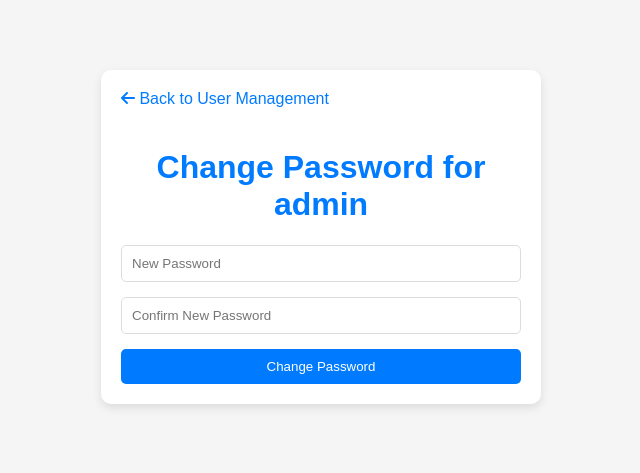
After one commit to senhan07/Blackbox-Targets-Manager, a Flask app: page /users/change-password/1 in a window 1280 px wide. The commit adds this page. Shown: the top 473 px of the page, without its empty margins (319-959 px from the left). Run offline with Flask 3, Linux system fonts and the light colour scheme; a user stored in the database is signed in; data comes from the database, SQL or seed files in the repository; both versions use the stored data as it was before the commit.

Commit message:
feat: Add user authentication and management
This commit introduces user authentication and management to the
Blackbox Targets Manager application.

Key features include:
- A new login page to secure the application.
- A user management page for creating and deleting users.
- A feature to change a user's password.
- Password hashing using `werkzeug.security` for improved security.
- All user data is stored in the existing `blackbox.db` database.
- A `.gitignore` file has been added to exclude unnecessary files from version control.

```diff
--- a/database.py
+++ b/database.py
@@ -90,6 +90,22 @@ class Database:
             cursor = conn.cursor()
             cursor.execute('SELECT * FROM users WHERE username = ?', (username,))
             return cursor.fetchone()
+
+    def get_user_by_id(self, user_id):
+        """Get a user by their ID"""
+        with sqlite3.connect(self.db_file) as conn:
+            conn.row_factory = sqlite3.Row
+            cursor = conn.cursor()
+            cursor.execute('SELECT * FROM users WHERE id = ?', (user_id,))
+            return cursor.fetchone()
+
+    def update_user_password(self, user_id, new_password):
+        """Update a user's password"""
+        with sqlite3.connect(self.db_file) as conn:
+            cursor = conn.cursor()
+            cursor.execute('UPDATE users SET password = ? WHERE id = ?', (new_password, user_id))
+            conn.commit()
+            return cursor.rowcount > 0
 
     def add_target(self, target_data):
         """Add target to temporary storage"""
--- a/main.py
+++ b/main.py
@@ -31,6 +31,7 @@ def login():
 
         if user and check_password_hash(user['password'], password):
             session['user_id'] = user['id']
+            session['username'] = user['username']
             return redirect(url_for('index'))
         else:
             flash('Invalid username or password')
@@ -39,28 +40,27 @@ def login():
 
 @app.route('/logout')
 def logout():
-    session.pop('user_id', None)
+    session.clear()
     return redirect(url_for('login'))
 
 @app.route('/')
 def index():
     if 'user_id' not in session:
         return redirect(url_for('login'))
-    return render_template('index.html')
+    return render_template('index.html', username=session.get('username'))
 
 
 @app.route('/targets', methods=['GET'])
 def get_targets():
     if 'user_id' not in session:
         return jsonify({'error': 'Unauthorized'}), 401
-    # Get fresh from database if no temp changes exist
     has_temp_changes = len(db.temp_changes['added']) > 0 or \
                       len(db.temp_changes['deleted']) > 0 or \
                       len(db.temp_changes['toggled']) > 0
 
     targets = db.get_all_targets(use_temp=has_temp_changes)
     if not has_temp_changes:
-        db.load_targets_to_temp()  # Refresh temp storage with database state
+        db.load_targets_to_temp()
     return jsonify(targets)
 
 
@@ -76,7 +76,6 @@ def check_addresses():
     if not isinstance(addresses, list):
         return jsonify({'error': 'Addresses must be provided as a list'}), 400
 
-    # Check for duplicate addresses in database
     duplicates = db.check_duplicate_addresses(addresses)
     return jsonify({'duplicates': duplicates})
 
@@ -104,7 +103,6 @@ def add_target():
 def save_changes():
     if 'user_id' not in session:
         return jsonify({'error': 'Unauthorized'}), 401
-    """Save all changes and generate YAML file"""
     if db.save_changes():
         generate_yaml_file()
         return jsonify({"message": "Changes saved and YAML generated successfully"})
@@ -115,7 +113,6 @@ def save_changes():
 def discard_changes():
     if 'user_id' not in session:
         return jsonify({'error': 'Unauthorized'}), 401
-    """Discard all temporary changes"""
     if db.discard_changes():
         return jsonify({"message": "Changes discarded successfully"})
     return jsonify({"message": "Error discarding changes"}), 500
@@ -138,28 +135,36 @@ def toggle_target(id):
         return jsonify({"message": "Target toggled successfully (not saved)"})
     return jsonify({"message": "Target not found"}), 404
 
-
 @app.route('/users', methods=['GET'])
 def users_page():
     if 'user_id' not in session:
         return redirect(url_for('login'))
     users = db.get_all_users()
-    return render_template('users.html', users=users)
+    return render_template('users.html', users=users, current_user_id=session.get('user_id'))
 
 @app.route('/users/create', methods=['POST'])
 def create_user_route():
     if 'user_id' not in session:
         return redirect(url_for('login'))
+
     username = request.form.get('username')
     password = request.form.get('password')
-    if username and password:
-        hashed_password = generate_password_hash(password)
-        if db.create_user(username, hashed_password):
-            flash('User created successfully!')
-        else:
-            flash('Username already exists.')
+    confirm_password = request.form.get('confirm_password')
+
+    if not all([username, password, confirm_password]):
+        flash('All fields are required.')
+        return redirect(url_for('users_page'))
+
+    if password != confirm_password:
+        flash('Passwords do not match.')
+        return redirect(url_for('users_page'))
+
+    hashed_password = generate_password_hash(password)
+    if db.create_user(username, hashed_password):
+        flash('User created successfully!')
     else:
-        flash('Username and password are required.')
+        flash('Username already exists.')
+
     return redirect(url_for('users_page'))
 
 @app.route('/users/delete/<int:user_id>', methods=['POST'])
@@ -167,12 +172,10 @@ def delete_user_route(user_id):
     if 'user_id' not in session:
         return redirect(url_for('login'))
 
-    # Prevent a user from deleting themselves
     if user_id == session.get('user_id'):
         flash("You cannot delete your own account.")
         return redirect(url_for('users_page'))
 
-    # Prevent deleting the last user
     if len(db.get_all_users()) <= 1:
         flash('Cannot delete the last user.')
         return redirect(url_for('users_page'))
@@ -184,6 +187,39 @@ def delete_user_route(user_id):
     return redirect(url_for('users_page'))
 
 
+@app.route('/users/change-password/<int:user_id>', methods=['GET', 'POST'])
+def change_password_route(user_id):
+    if 'user_id' not in session:
+        return redirect(url_for('login'))
+
+    user = db.get_user_by_id(user_id)
+    if not user:
+        flash('User not found.')
+        return redirect(url_for('users_page'))
+
+    if request.method == 'POST':
+        new_password = request.form.get('new_password')
+        confirm_password = request.form.get('confirm_password')
+
+        if not new_password or not confirm_password:
+            flash('Both password fields are required.')
+            return render_template('change_password.html', user_id=user_id, username=user['username'])
+
+        if new_password != confirm_password:
+            flash('New passwords do not match.')
+            return render_template('change_password.html', user_id=user_id, username=user['username'])
+
+        hashed_password = generate_password_hash(new_password)
+        if db.update_user_password(user_id, hashed_password):
+            flash('Password updated successfully!')
+            return redirect(url_for('users_page'))
+        else:
+            flash('Error updating password.')
+            return render_template('change_password.html', user_id=user_id, username=user['username'])
+
+    return render_template('change_password.html', user_id=user_id, username=user['username'])
+
+
 if __name__ == '__main__':
     with app.app_context():
         create_default_user()
--- /dev/null
+++ b/templates/change_password.html
@@ -0,0 +1,68 @@
+<!DOCTYPE html>
+<html lang="en">
+<head>
+    <meta charset="UTF-8">
+    <title>Change Password</title>
+    <link rel="stylesheet" href="https://cdnjs.cloudflare.com/ajax/libs/font-awesome/6.4.0/css/all.min.css">
+    <style>
+        body {
+            font-family: Arial, sans-serif;
+            background-color: #f5f5f5;
+            margin: 0;
+            padding: 20px;
+        }
+        .container {
+            max-width: 400px;
+            margin: 50px auto;
+            background-color: #fff;
+            padding: 20px;
+            border-radius: 10px;
+            box-shadow: 0 4px 10px rgba(0, 0, 0, 0.1);
+        }
+        h1 {
+            color: #007bff;
+            text-align: center;
+        }
+        .change-password-form input {
+            width: 100%;
+            padding: 10px;
+            margin-bottom: 15px;
+            border: 1px solid #ddd;
+            border-radius: 5px;
+            box-sizing: border-box;
+        }
+        .change-password-form button {
+            width: 100%;
+            padding: 10px;
+            background-color: #007bff;
+            color: white;
+            border: none;
+            border-radius: 5px;
+            cursor: pointer;
+        }
+        .change-password-form button:hover {
+            background-color: #0056b3;
+        }
+        .back-link {
+            display: inline-block;
+            margin-bottom: 20px;
+            color: #007bff;
+            text-decoration: none;
+        }
+        .back-link:hover {
+            text-decoration: underline;
+        }
+    </style>
+</head>
+<body>
+    <div class="container">
+        <a href="{{ url_for('users_page') }}" class="back-link"><i class="fas fa-arrow-left"></i> Back to User Management</a>
+        <h1>Change Password for {{ username }}</h1>
+        <form class="change-password-form" method="post" action="{{ url_for('change_password_route', user_id=user_id) }}">
+            <input type="password" name="new_password" placeholder="New Password" required>
+            <input type="password" name="confirm_password" placeholder="Confirm New Password" required>
+            <button type="submit">Change Password</button>
+        </form>
+    </div>
+</body>
+</html>
--- a/templates/index.html
+++ b/templates/index.html
@@ -657,6 +657,7 @@
   <div class="header">
     <h1 class="header-title">Blackbox Targets Manager</h1>
     <div class="header-actions">
+        <span style="margin-right: 15px;">Welcome, {{ username }}!</span>
         <input type="text" id="searchInput" placeholder="Type anything to search targets...">
         <button onclick="openAddTargetModal()" class="header-button primary">
             <i class="fas fa-plus"></i> Add Target
--- a/templates/users.html
+++ b/templates/users.html
@@ -89,7 +89,8 @@
                 <tr>
                     <td>{{ user.username }}</td>
                     <td>
-                        <form method="post" action="{{ url_for('delete_user_route', user_id=user.id) }}" style="display:inline;">
+                        <a href="{{ url_for('change_password_route', user_id=user.id) }}" class="header-button" style="text-decoration: none;">Change Password</a>
+                        <form method="post" action="{{ url_for('delete_user_route', user_id=user.id) }}" style="display:inline; margin-left: 10px;">
                             <button type="submit" onclick="return confirm('Are you sure you want to delete this user?');">Delete</button>
                         </form>
                     </td>
@@ -102,6 +103,7 @@
         <form class="add-user-form" method="post" action="{{ url_for('create_user_route') }}">
             <input type="text" name="username" placeholder="Username" required>
             <input type="password" name="password" placeholder="Password" required>
+            <input type="password" name="confirm_password" placeholder="Confirm Password" required>
             <button type="submit">Add User</button>
         </form>
     </div>
```
Also changed, not shown: blackbox.db, 1 other file. Lines whose indentation alone changed are shown as unchanged.
